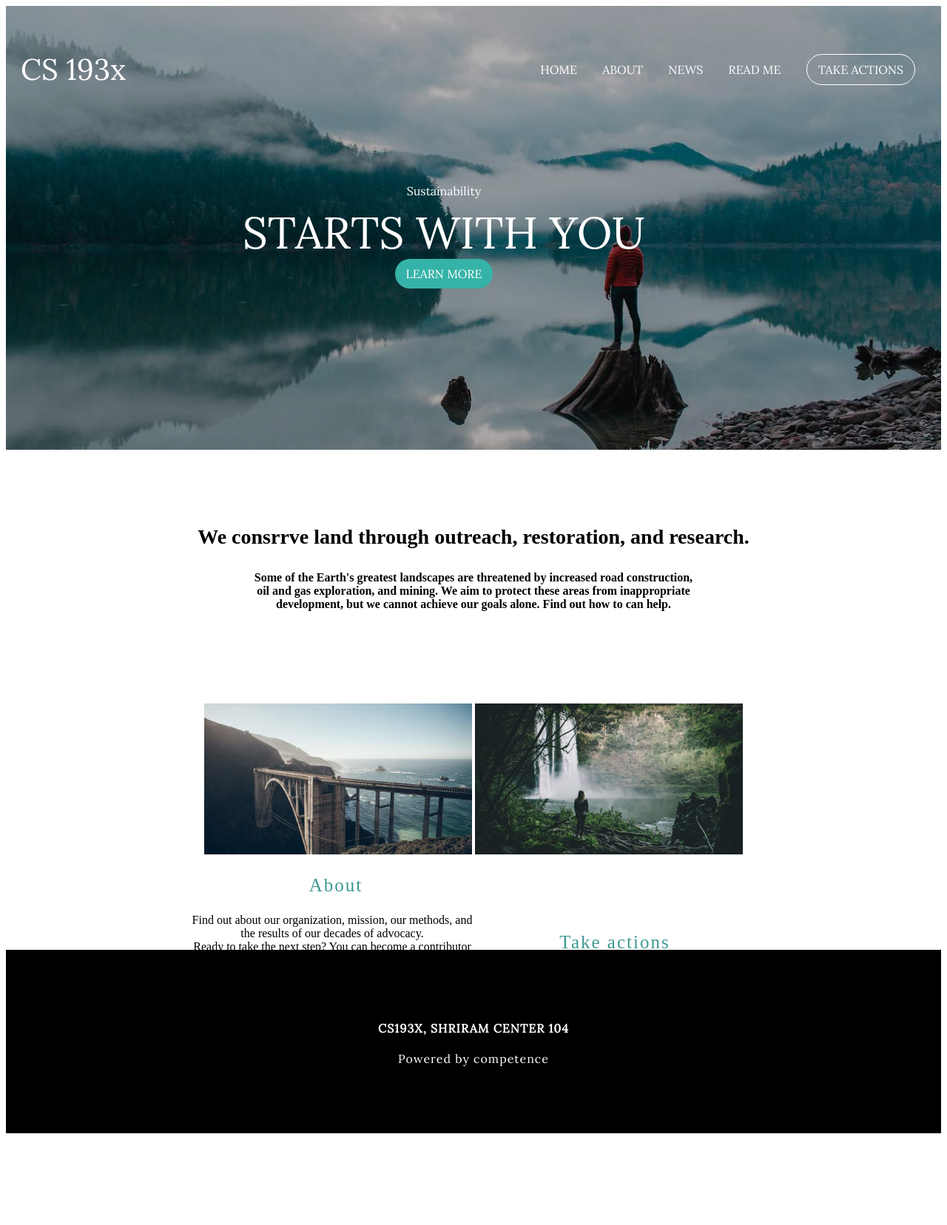
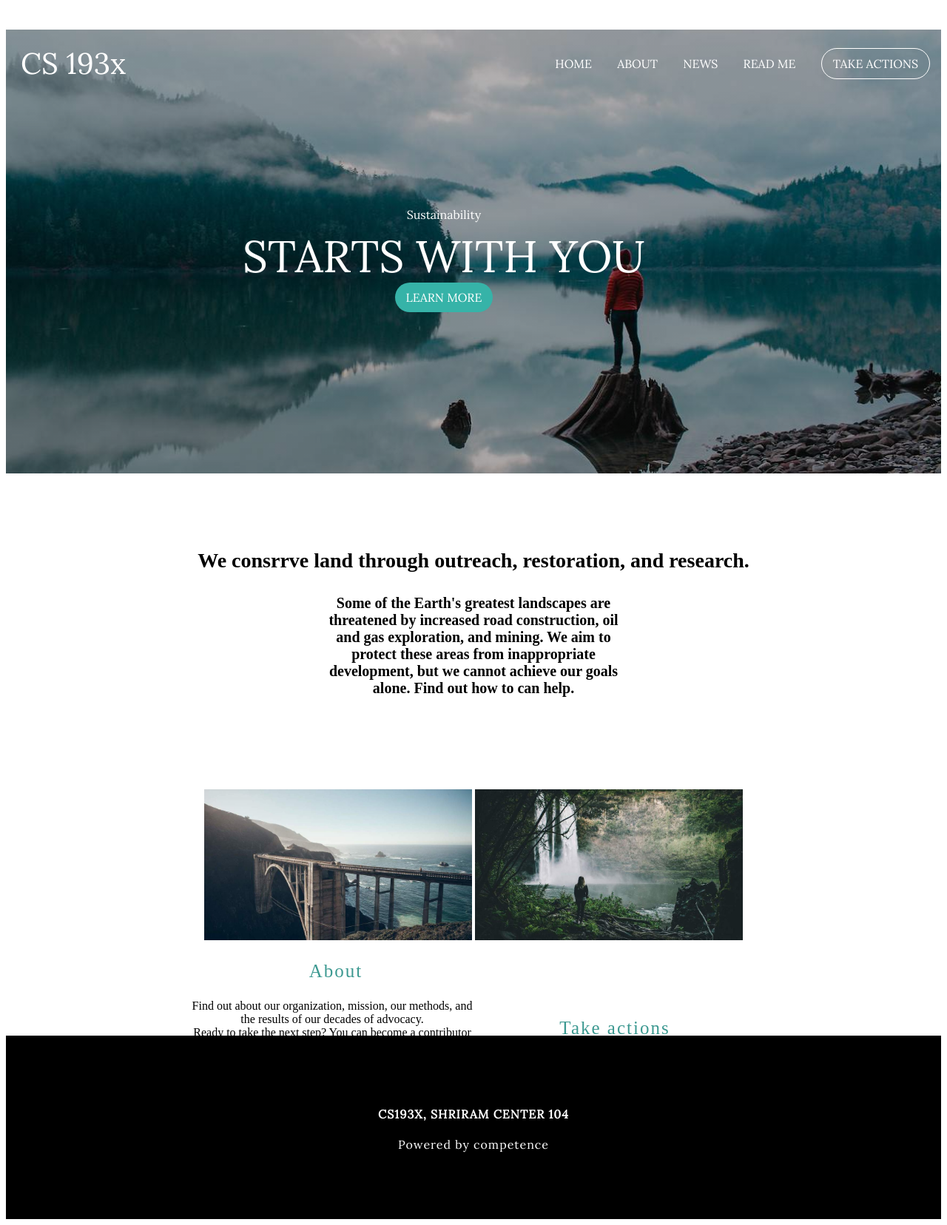
Before and after one commit to hungt3h/php_computer, a PHP site: page / in a window 1280 px wide. Shown: the whole page at 74% size. Before the commit the page ends 1532 px from the top, so only its background shows below. Run offline with PHP 8.4, Linux system fonts and the light colour scheme.

Commit message:
Signed-off-by: Herry <manhhung.minhchuan@gmail.com>

```diff
--- a/EXERCISE/Week 3/Lesson 5/Exercise 1-2-3/index.html
+++ b/EXERCISE/Week 3/Lesson 5/Exercise 1-2-3/index.html
@@ -25,9 +25,9 @@
 			<span class="backgroud_learn_more">LEARN MORE</span>
 		</div>
 	</div>
-	<div class="body">
-		<p class="firt_text"><b>We consrrve land through outreach, restoration, and research.</b></p>
-		<div class="introduction_to_the_Earth">
+	<div class="sidebar">
+		<p class="text_size"><b>We consrrve land through outreach, restoration, and research.</b></p>
+		<div class="introduction">
 			<span><b>Some of the Earth's greatest landscapes are threatened by increased road construction, oil and gas exploration, and mining. We aim to protect these areas from inappropriate development, but we cannot achieve our goals alone. Find out how to can help.</b></span>
 		</div>
 		<div class="images">
--- a/EXERCISE/Week 3/Lesson 5/Exercise 1-2-3/style.css
+++ b/EXERCISE/Week 3/Lesson 5/Exercise 1-2-3/style.css
@@ -14,11 +14,10 @@
 .text_inside{
 	color: white;
 	position: relative;
-	padding: 20px 20px 20px 20px;
 }
 .cs_193x{
 	font-size: 40px;
-
+	padding: 20px 20px 20px 20px;
 }
 .menu_items{
 	position: absolute;
@@ -62,18 +61,19 @@
 	font-size: 60px;
 	margin: 8px;
 }
-.body{
+.sidebar{
 	font-family: open-sans;
 	margin: 100px 125px 125px 125px;
 	text-align: center;
 }
-.firt_text{
+.text_size{
 	font-size: 28px;
 	line-height: 36px;
 }
-.introduction_to_the_Earth{
-	width: 60%;
+.introduction{
+	width: 40%;
 	margin: 16px auto;
+	font-size: 20px;
 }
 .images{
 	margin: 125px;
@@ -96,9 +96,6 @@
 	float: right;
 	width: 50%;
 }
-*{
-	box-sizing: border-box;
-}
 .photo_content_about{
 	width: 50%;
 	float: left;
```
